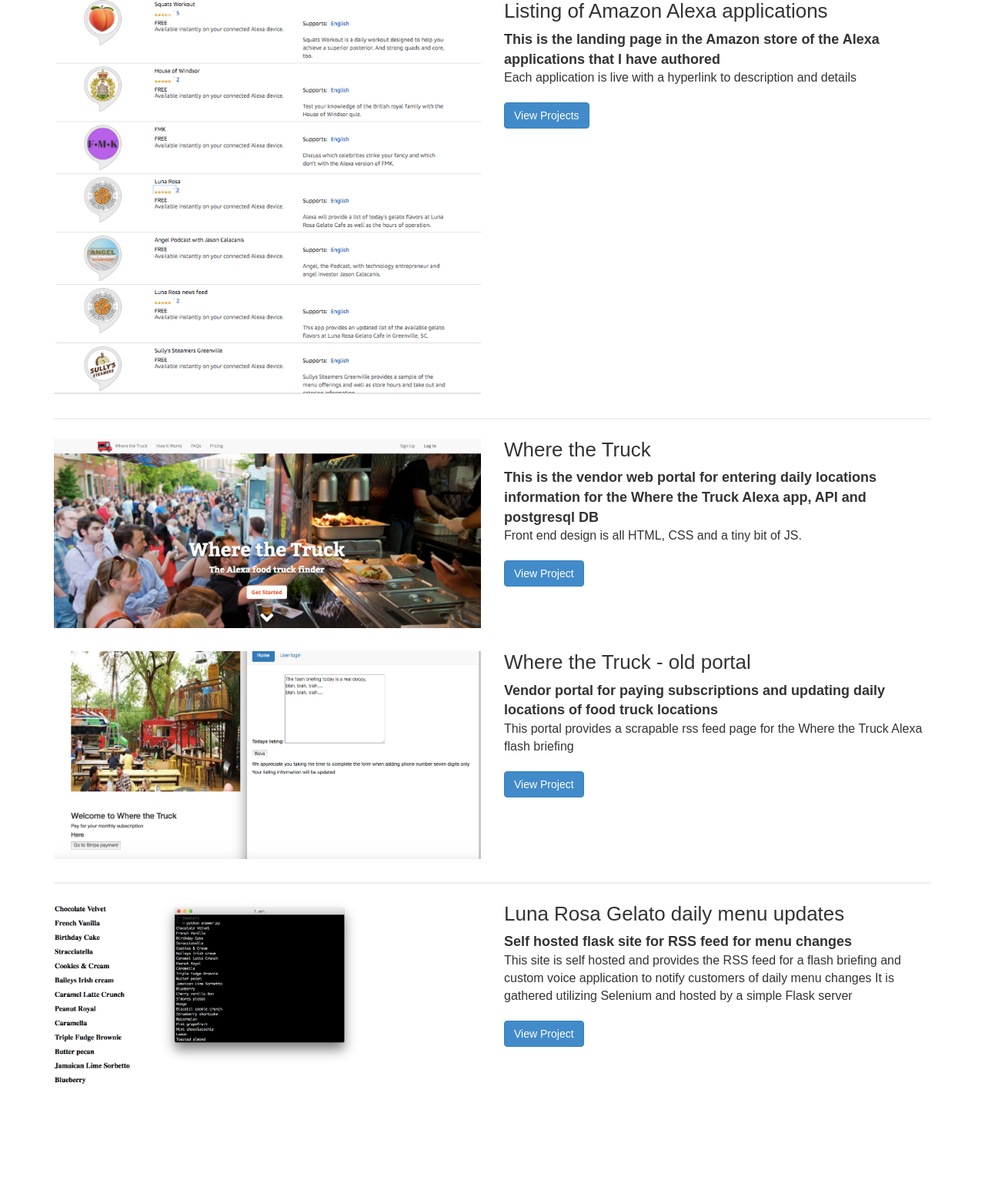
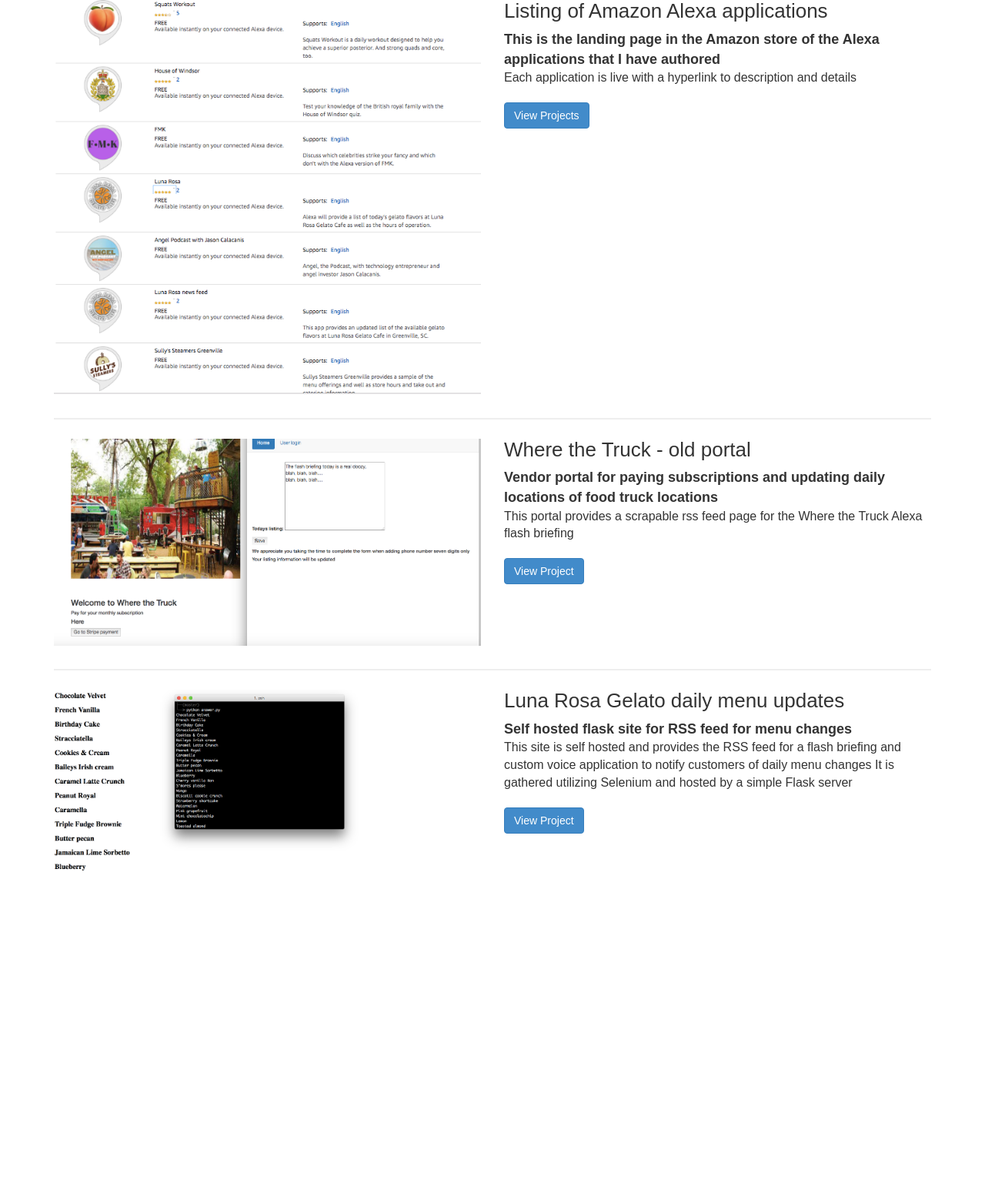
Before and after one commit to chucklapress/portfolio, a Django app: page / in a window 1280 px wide. Shown: the part 813-2359 px from the top of the page at 77% size. After the commit the page ends 1945 px from the top, so only its background shows below. Run offline with Django 3.2, Linux system fonts and the light colour scheme; some libraries are stand-ins or nearby versions.

Commit message:
removed where the truck

```diff
--- a/templates/index.html
+++ b/templates/index.html
@@ -90,18 +90,6 @@
 					</div>
 				</div>
 				<hr>
-				<div class="row box-item">
-					<div class="col-md-6">
-						<img src="app/images/newnewwtt.png" alt="">
-					</div>
-					<div class="col-md-6">
-						<h3>Where the Truck</h3>
-						<span>This is the vendor web portal for entering daily locations information for the Where the Truck Alexa app, API and postgresql DB </span>
-						<p>Front end design is all HTML, CSS and a tiny bit of JS.</p>
-						<a href="https://www.wherethetruck.is/" class="btn btn-primary">View Project</a>
-					</div>
-				</div>
-        <div class="content">
   				<div class="row box-item">
   					<div class="col-md-6">
   						<img src="app/images/newoldnewwtt.png" alt="">
```
